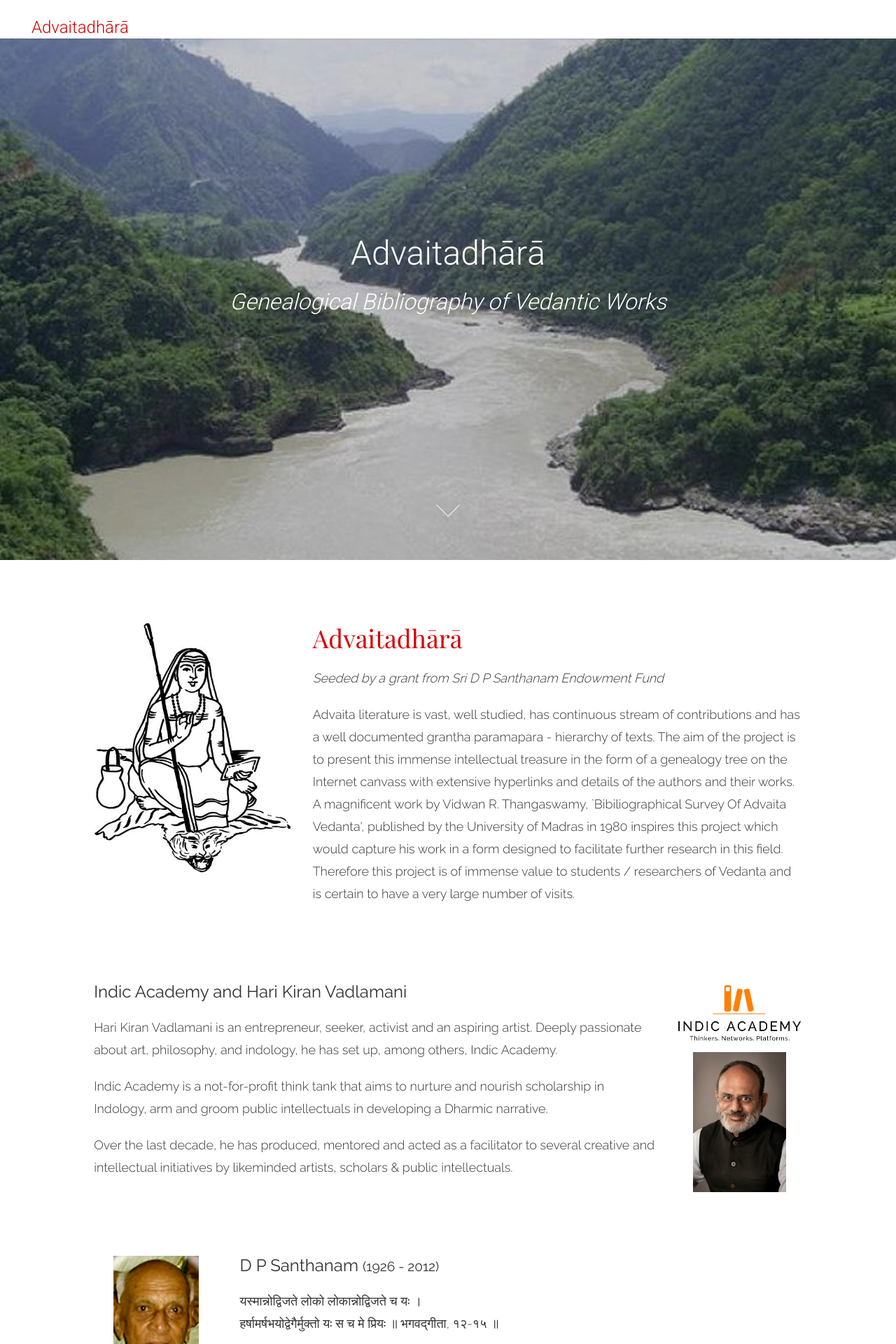
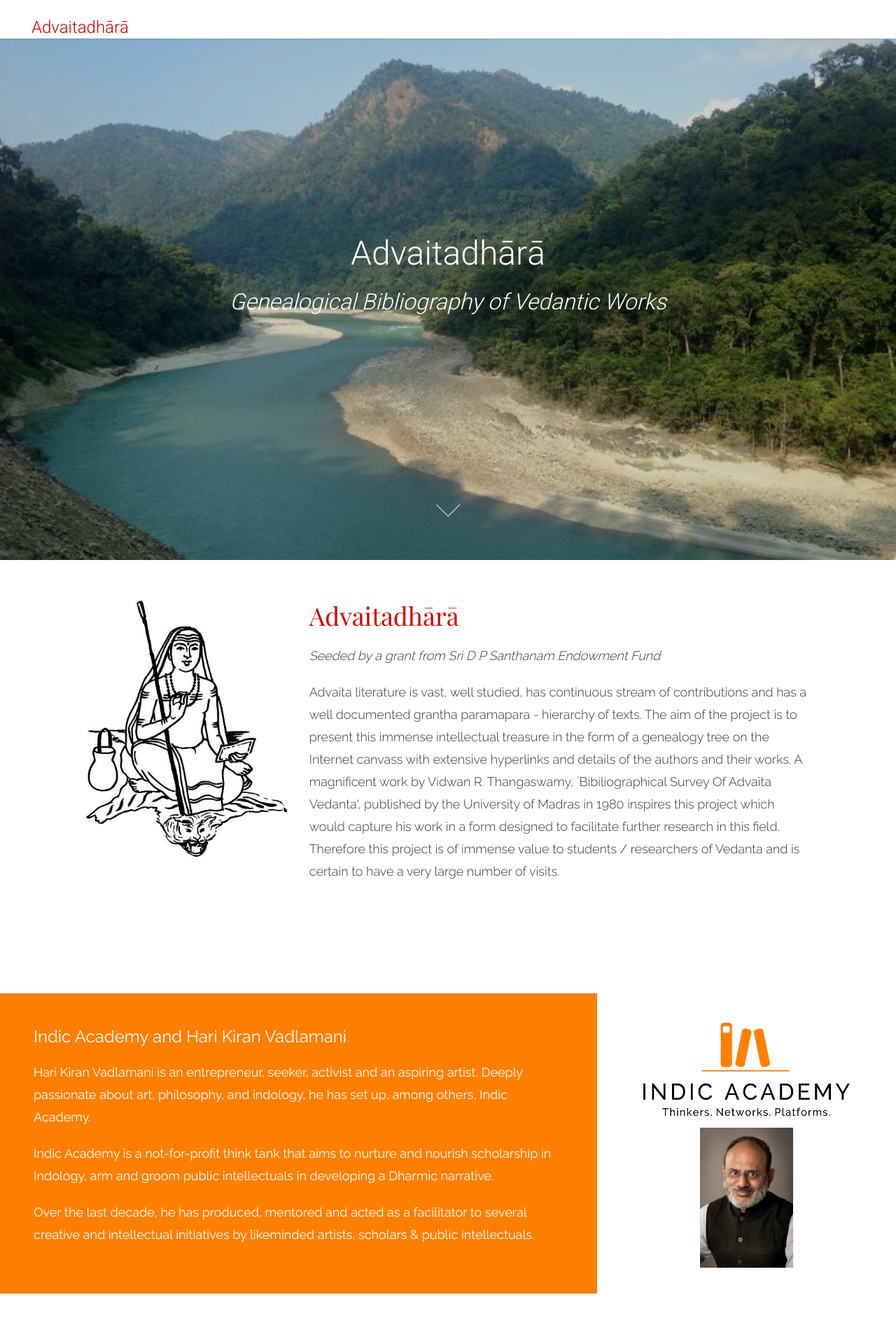
Before and after one commit to SrirangaDigital/advaita-literature, a PHP site: the page made by application/views/flat/1-Home/index.php in a window 1280 px wide. Shown: the top 1920 px of the page at 70% size. Run offline with PHP 8.4, Linux system fonts and the light colour scheme; the template is opened without the code that fills it, so the values that code supplies are empty; a stand-in replaces the project's code that opens the database connection; some libraries are stand-ins or nearby versions.

Commit message:
home page updates

```diff
--- a/application/views/flat/1-Home/index.php
+++ b/application/views/flat/1-Home/index.php
@@ -6,8 +6,8 @@
         <a class="homepage scrollMore goTo" data-destination="#wordOfTheDay"><span></span>&nbsp;</a>
     </div>
 </div>
-<div class="container-fluid">
-    <div class="row prelims justify-content-center">
+<div class="container-fluid p-0">
+    <div class="row py-5 prelims justify-content-center">
         <div class="col-md-3">
             <img class="img-fluid" src="<?=PUBLIC_URL?>images/shankara.jpg">
         </div>
@@ -19,8 +19,8 @@
             </div>
         </div>
     </div>
-    <div class="row prelims justify-content-center align-items-center">
-        <div class="col-md-8">
+    <div class="row prelims justify-content-center align-items-center" style="color: #FFF; font-weight: 400">
+        <div class="p-5 col-md-8 back-orange" style="color: #FFF;">
             <h4>Indic Academy and Hari Kiran Vadlamani</h4>
             <div class="description">
                <p>Hari Kiran Vadlamani is an entrepreneur, seeker, activist and an aspiring artist. Deeply passionate about art, philosophy, and indology, he has set up, among others, Indic Academy.</p>
@@ -28,7 +28,7 @@
                <p>Over the last decade, he has produced, mentored and acted as a facilitator to several creative and intellectual initiatives by likeminded artists, scholars &amp; public intellectuals.</p>
             </div>
         </div>
-        <div class="col-md-2 text-center">
+        <div class="col-md-4 text-center">
             <img class="img-fluid" src="<?=PUBLIC_URL?>images/indic-academy.jpg"><br />
             <img class="img-fluid mt-3" src="<?=PUBLIC_URL?>images/hkv.jpg">
         </div>
@@ -37,12 +37,12 @@
         <div class="col-md-2 text-center">
             <img class="img-fluid" src="<?=PUBLIC_URL?>images/dps.jpg"><br />
         </div>
-        <div class="col-md-8">
+        <div class="col-md-10">
             <h4>D P Santhanam <small>(1926 - 2012)</small></h4>
             <div class="description">
-                <p>यस्मान्नोद्विजते लोको लोकान्नोद्विजते च यः ।<br />हर्षामर्षभयोद्वेगैर्मुक्तो यः स च मे प्रियः ॥ भगवद्गीता, १२-१५ ॥</p>
+                <p style="color: #fd7f01;">यस्मान्नोद्विजते लोको लोकान्नोद्विजते च यः ।<br />हर्षामर्षभयोद्वेगैर्मुक्तो यः स च मे प्रियः ॥ भगवद्गीता, १२-१५ ॥</p>
                 <p><em>(He for whom no one is put into difficulty and who is not disturbed by anyone, who is equipoised in happiness and distress, fear and anxiety, is very dear to Me.)</em></p>
-                <p>ये तु धर्म्यामृतमिदं यथोक्तं पर्युपासते ।<br /> श्रद्दधाना मत्परमा भक्तास्तेऽतीव मे प्रियाः ॥ भगवद्गीता, १२-२० ॥</p>
+                <p style="color: #fd7f01;">ये तु धर्म्यामृतमिदं यथोक्तं पर्युपासते ।<br /> श्रद्दधाना मत्परमा भक्तास्तेऽतीव मे प्रियाः ॥ भगवद्गीता, १२-२० ॥</p>
                 <p><em>(Those who follow this imperishable path of devotional service and who completely engage themselves with faith, making Me the supreme goal, are very, very dear to Me.)</em></p>
                 <p>D P Santhanam was not a man of renown. He was, in fact, a self-effacing man like several millions of Indians who, with little learning, imbibe the way of Dharma by living immersed in the prescriptions of their Gurus, who most of the time are their parents and grand-parents. </p>
                 <p>Santhanam was one such man. Failing his matriculation, he ran away to join the Royal Air Force as an airman. After the war, over the next six decades he held a series of low to moderately paying jobs. </p>
@@ -59,7 +59,7 @@
         <a class="col-md back-red pill" href="#">
             <p>Advaita<br />Granthavāṅmayam</p>
         </a>
-        <a class="col-md back-orange pill" href="#">
+        <a class="col-md back-blue2 pill" href="#">
             <p>Users &amp;<br />Translations</p>
         </a>
         <a class="col-md back-black pill" href="<?=BASE_URL?>About/Acknowledgement">
--- a/application/views/header.php
+++ b/application/views/header.php
@@ -38,7 +38,7 @@
     <link rel="stylesheet" href="https://ajax.googleapis.com/ajax/libs/jqueryui/1.11.4/themes/smoothness/jquery-ui.css">
     <link rel="stylesheet" href="<?=PUBLIC_URL?>css/viewer.css?v=1.0">
     <link rel="stylesheet" href="<?=PUBLIC_URL?>css/navbar.css?v=1.0">
-    <link rel="stylesheet" href="<?=PUBLIC_URL?>css/homepage.css?v=1.3">
+    <link rel="stylesheet" href="<?=PUBLIC_URL?>css/homepage.css?v=1.4">
     <link rel="stylesheet" href="<?=PUBLIC_URL?>css/profile.css?v=1.2">
 
     <!-- Fonts
--- a/public/css/homepage.css
+++ b/public/css/homepage.css
@@ -10,7 +10,7 @@ a {
     color: #222;
 }
 .banner {
-    background: url(../images/himalaya-river.jpg) no-repeat center center;
+    background: url(../images/himalaya.jpg) no-repeat center center;
     /*background-attachment: fixed;*/
     display: table;
     height: 100%;
@@ -273,9 +273,12 @@ a.pill:hover{
 .back-red{
   background-color: #0277BD;
 }
-.back-orange{
+.back-blue2{
   background-color: #0288D1;
 }
 .back-black{
   background-color: #039BE5;
 }
+.back-orange{
+  background-color: #fd7f01;
+}
```
